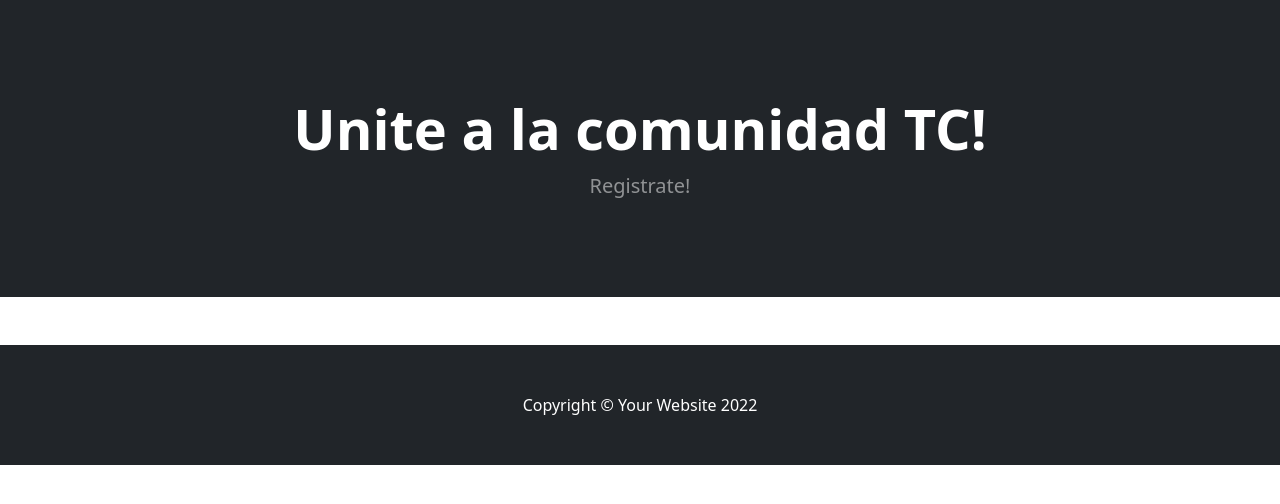
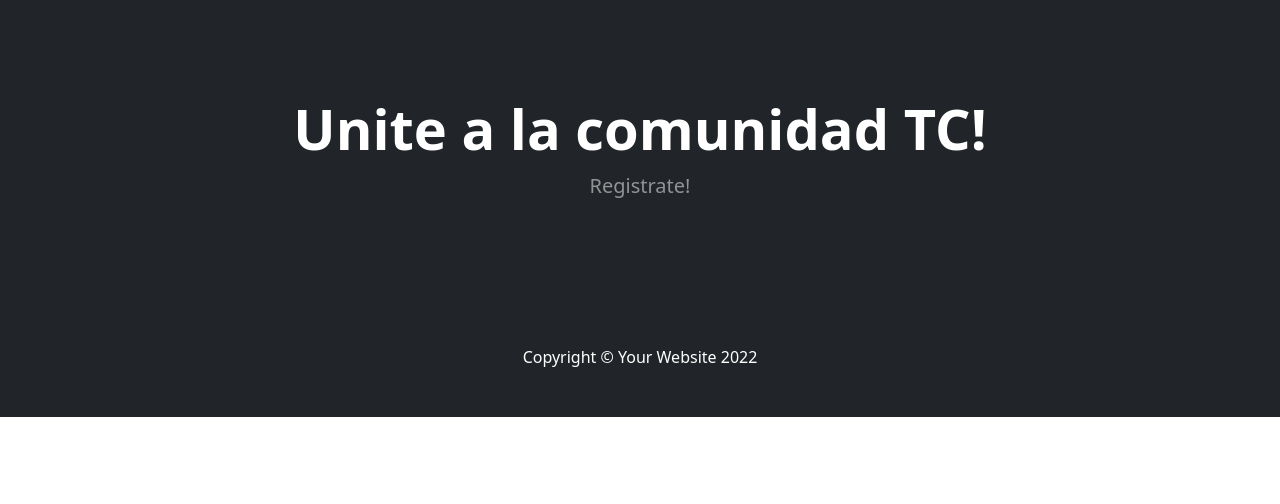
Before and after one commit to Fdnico/Tienda_Coder, a Django app: page /Tienda_Coder/register/ in a window 1280 px wide. Shown: the part 58-562 px from the top of the page. Run offline with Django 4.2, Linux system fonts and the light colour scheme; some libraries are stand-ins or nearby versions.

Commit message:
Segundo commit por error del anterior

```diff
--- a/Trabajo_Final/Tienda_Coder/templates/Tienda_Coder/register.html
+++ b/Trabajo_Final/Tienda_Coder/templates/Tienda_Coder/register.html
@@ -8,5 +8,6 @@
 {% endblock %}
 
 {% block contenido %}
-<div class="container px-4 px-lg-5 mt-5"></div>
+
+
 {% endblock %}
```
